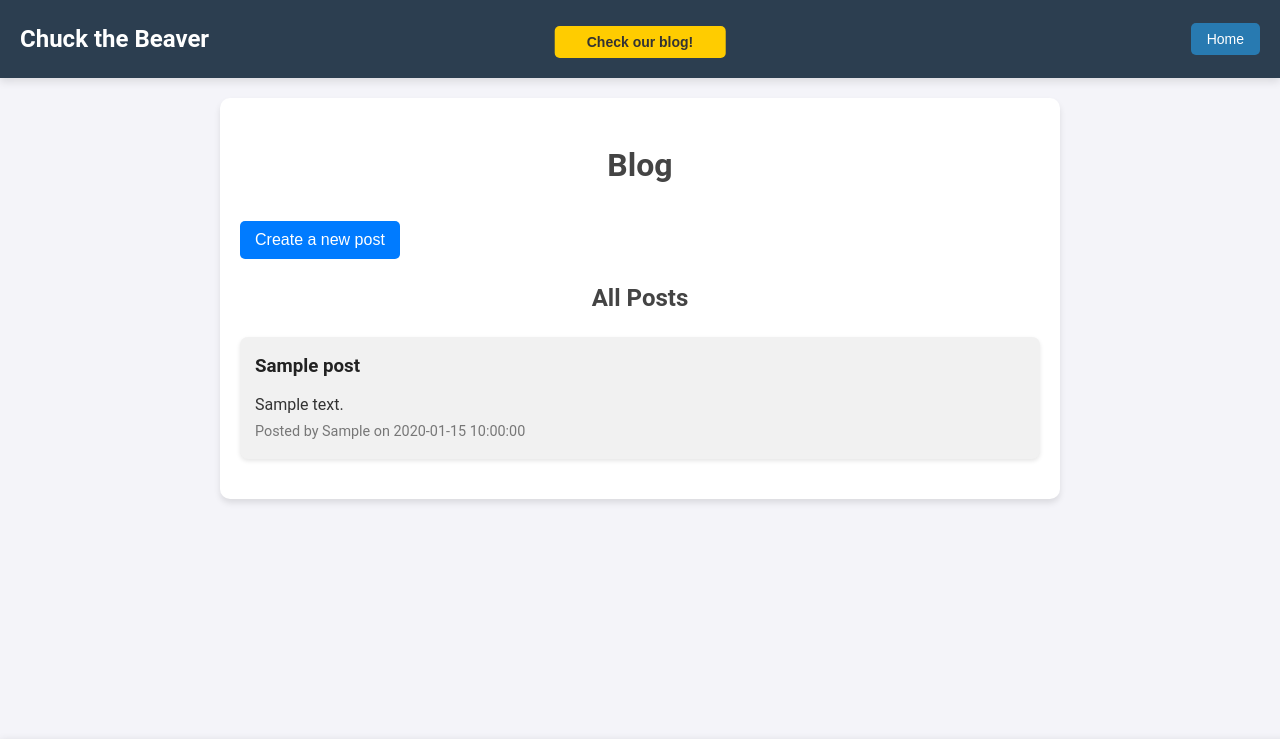
After one commit to LordNecoh/SAW_Project, a PHP site: page /progettoSAW/blog.php in a window 1280 px wide. The commit adds this page. Shown: the top 739 px of the page. Run offline with PHP 8.4, Linux system fonts and the light colour scheme; a user stored in the database is signed in; tables that the repository leaves empty or names only in its code hold one stand-in row (values such as "Sample post"); some libraries are stand-ins or nearby versions.

Commit message:
Blog Started!

```diff
--- /dev/null
+++ b/blog.php
@@ -0,0 +1,70 @@
+<!DOCTYPE html>
+<html lang="en">
+<head>
+    <meta charset="UTF-8">
+    <meta name="viewport" content="width=device-width, initial-scale=1.0">
+    <title>Blog page</title>
+
+    <script src="https://cdn.tiny.cloud/1/588jweagpuzfiwm32ssh4lkeqf5ewgu30b52736hyh6qt6ga/tinymce/7/tinymce.min.js" referrerpolicy="origin"></script>
+    <script src="js/blog.js" defer></script>
+
+    <link rel="stylesheet" href="css/blog.css">
+
+    <link rel="icon" type="image/x-icon" href="images/favicon.ico">
+</head>
+<body>
+    <?php require 'header.php'; ?>
+
+    <?php
+        require_once 'database/connessioneDB.php';
+
+        $isAdmin = isset($_SESSION['admin'])
+    ?>
+
+    <div class="blog-container">
+        <h1>Blog</h1>
+
+        <!-- Sezione per gli admin -->
+        <?php if ($isAdmin): ?>
+            <div class="admin-panel-container">
+                <button id="toggleAdminPanel">Create a new post</button>
+                <div class="admin-panel" id="adminPanel" style="display: none;">
+                    <h2>Create a new post</h2>
+                    <form id="newPostForm">
+                        <input type="text" id="postTitle" name="title" placeholder="Post Title" required>
+                        <textarea id="postContent" name="content"></textarea>
+                        <button type="submit">Publish</button>
+                    </form>
+                    <button id="closeAdminPanel">Close</button>
+                </div>
+            </div>
+        <?php endif; ?>
+
+        <!-- Sezione per visualizzare i post -->
+        <div id="blogPosts">
+            <h2>All Posts</h2>
+            <?php
+            // Recupera i post dal database
+            $query = $conn->query("SELECT * FROM blog_posts ORDER BY created_at DESC");
+            $posts = $query->fetchAll();
+
+            if ($posts):
+                foreach ($posts as $post):
+            ?>
+                    <div class="post">
+                        <h3><?= htmlspecialchars($post['title']) ?></h3>
+                        <div><?= $post['content'] ?></div>
+                        <small>Posted by <?= htmlspecialchars($post['creator']) ?> on <?= htmlspecialchars($post['created_at']) ?></small>
+                    </div>
+            <?php
+                endforeach;
+            else:
+                echo "<p>No posts available.</p>";
+            endif;
+            ?>
+        </div>
+    </div>
+
+    <?php require 'footer.php'; ?>
+</body>
+</html>
--- a/css/adminPage.css
+++ b/css/adminPage.css
@@ -43,7 +43,6 @@ img {
 }
 
 
-
 .button-area button {
     background-color: #007bff; /* Colore blu */
     color: white;
@@ -75,7 +74,6 @@ img {
     line-height: 1.5; /* Migliora la leggibilità */
     grid-column: 1 / -1; /* Occupano due colonne della griglia */
 }
-
 
 .button-area hr {
     border: 0;
--- /dev/null
+++ b/css/blog.css
@@ -0,0 +1,169 @@
+/* Stile generale per la pagina */
+body {
+    font-family: Arial, sans-serif;
+    line-height: 1.6;
+    background-color: #f9f9f9;
+    color: #333;
+    margin: 0;
+    padding: 0;
+}
+
+/* Contenitore principale del blog */
+.blog-container {
+    max-width: 800px;
+    margin: 20px auto;
+    padding: 20px;
+    background: #fff;
+    border-radius: 10px;
+    box-shadow: 0 4px 6px rgba(0, 0, 0, 0.1);
+}
+
+/* Titoli principali */
+h1, h2 {
+    color: #444;
+    margin-bottom: 20px;
+    text-align: center;
+}
+
+/* Post individuali */
+.post {
+    margin-bottom: 20px;
+    padding: 15px;
+    background: #f1f1f1;
+    border-radius: 8px;
+    box-shadow: 0 2px 4px rgba(0, 0, 0, 0.1);
+}
+
+.post h3 {
+    margin: 0 0 10px;
+    color: #222;
+}
+
+.post p {
+    margin: 0 0 10px;
+}
+
+.post small {
+    color: #777;
+    font-size: 0.9em;
+}
+
+/* Sezione admin */
+.admin-panel {
+    margin-bottom: 40px;
+    padding: 20px;
+    background: #e9f5e9;
+    border: 2px solid #4caf50;
+    border-radius: 8px;
+}
+
+.admin-panel h2 {
+    color: #2e7d32;
+}
+
+.admin-panel form {
+    display: flex;
+    flex-direction: column;
+    gap: 5px;
+}
+
+.admin-panel input[type="text"]{
+    width: 97%;
+    padding: 10px;
+    border: 1px solid #ccc;
+    border-radius: 6px;
+    font-size: 1em;
+}
+.admin-panel textarea {
+    width: 100%;
+    padding: 10px;
+    border: 1px solid #ccc;
+    border-radius: 6px;
+    font-size: 1em;
+}
+
+.admin-panel button {
+    align-self: flex-end;
+    padding: 10px 20px;
+    font-size: 1em;
+    color: #fff;
+    background-color: #4caf50;
+    border: none;
+    border-radius: 6px;
+    cursor: pointer;
+    transition: background-color 0.3s ease;
+}
+
+.admin-panel button:hover {
+    background-color: #45a049;
+}
+
+/* Messaggi di errore o successo */
+.alert {
+    padding: 10px;
+    margin-bottom: 20px;
+    border-radius: 6px;
+}
+
+.alert-success {
+    background-color: #e7f4e4;
+    color: #2e7d32;
+    border: 1px solid #4caf50;
+}
+
+.alert-error {
+    background-color: #fdecea;
+    color: #d32f2f;
+    border: 1px solid #f44336;
+}
+
+
+.admin-panel-container {
+    margin: 20px 0;
+    text-align: left;
+}
+
+#toggleAdminPanel, #closeAdminPanel {
+    background-color: #007bff;
+    color: white;
+    border: none;
+    padding: 10px 15px;
+    border-radius: 5px;
+    cursor: pointer;
+    font-size: 1rem;
+    margin-top: 10px;
+    transition: background-color 0.3s;
+}
+
+#toggleAdminPanel:hover, #closeAdminPanel:hover {
+    background-color: #0056b3;
+}
+
+.admin-panel {
+    margin: 20px auto;
+    padding: 20px;
+    border: 1px solid #ddd;
+    border-radius: 5px;
+    background-color: #f9f9f9;
+    max-width: 600px;
+    text-align: left;
+}
+
+
+
+/* Responsività */
+@media (max-width: 600px) {
+    .blog-container {
+        padding: 10px;
+    }
+
+    .admin-panel input[type="text"],
+    .admin-panel textarea {
+        font-size: 0.9em;
+    }
+
+    .admin-panel button {
+        padding: 8px 15px;
+        font-size: 0.9em;
+    }
+}
--- a/css/formModifica.css
+++ b/css/formModifica.css
@@ -83,7 +83,7 @@ button:hover {
 }
 
 #editProfile, #saveProfile, #editPassword {
-    background-color: #007bff;
+    background-color: #006ee5;
 }
 
 #cancelEdit, #cancelPassword {
--- a/css/header.css
+++ b/css/header.css
@@ -1,3 +1,5 @@
+/*  ----    Generali    ----     */
+
 header {
     background-color: #2c3e50;
     color: #ecf0f1;
@@ -36,9 +38,11 @@ body {
     font-size: 20px;
 }
 
+/*  ----   Pulsanti     ----     */
+
 .login-button, .logout-button, .profile-button {
     padding: 8px 16px;
-    background-color: #3498db;
+    background-color: #287ab1;
     color: #fff;
     border: none;
     border-radius: 5px;
@@ -48,14 +52,34 @@ body {
 }
 
 .login-button:hover, .logout-button:hover, .profile-button:hover {
-    background-color: #2980b9;
+    background-color: #1f5a81;
 }
 
 #openProfileBtn {
     margin-left: 10px;
 }
 
-/* Popup (login/profile) */
+.blog-button {
+    padding: 8px 32px;
+    background-color: #ffcc00;
+    color: #333;
+    border: none;
+    border-radius: 5px;
+    font-size: 14px;
+    cursor: pointer;
+    transition: background-color 0.3s ease;
+    position: absolute;
+    left: 50%;
+    transform: translateX(-50%);
+    bottom: 20px;
+    font-weight: bold;  /*Come visto a lezione, scuro su chiaro sembra più sottile*/
+}
+
+.blog-button:hover {
+    background-color: #e6b800;
+}
+
+/*  ----    Popup    ----     */
 .loginPopup, .profilePopup {
     display: none;
     position: absolute;
--- a/css/index.css
+++ b/css/index.css
@@ -137,7 +137,7 @@ h1 {
 }
 
 .amount {
-    color: #007bff;
+    color: #006ee5;
     font-size: 18px;
     margin-bottom: 20px;
 }
--- a/header.php
+++ b/header.php
@@ -11,26 +11,33 @@ if (session_status() === PHP_SESSION_NONE) {
             <h1 class="top-left-title">Chuck the Beaver</h1>
         </div>
 
+        <!-- Centro: Blog -->
+        <div class="navbar-center">
+            <button type="button" id="blogBtn" class="blog-button" onclick="window.location.href='blog.php'">Check our blog!</button>
+        </div>
+
+
+
         <!-- Destra: Login e Profilo -->
         <div class="navbar-right" id="logInfo">
             <?php
             $currentPage = basename($_SERVER['PHP_SELF']);
-            if ($currentPage === 'formModifica.php' || $currentPage === 'formRegistrazione.php' || $currentPage === 'adminPage.php') {
+            if ($currentPage === 'formModifica.php' || $currentPage === 'formRegistrazione.php' || $currentPage === 'adminPage.php' || $currentPage === 'blog.php') {
                 echo '<button type="button" id="backToIndexBtn" class="login-button" onclick="window.location.href=\'index.php\'">Home</button>';
             } else {
                 if (isset($_SESSION['username'])) {
                     echo '<div id="profilePopup" class="profilePopup">';
                     include 'profilePopup.php';
                     echo '</div>';
-                    echo '<span>Benvenuto, ' . htmlspecialchars($_SESSION['username']) . '!</span>';
-                    echo '<button type="button" id="openProfileBtn" class="profile-button">Profilo</button>';
+                    echo '<span>Welcome, ' . htmlspecialchars($_SESSION['username']) . '!</span>';
+                    echo '<button type="button" id="openProfileBtn" class="profile-button">Profile</button>';
                     echo '<button type="button" id="logoutBtn" class="login-button">Logout</button>';
                 } else {
                     echo '<div id="loginPopup" class="loginPopup">';
                     include 'loginPopup.php';
                     echo '</div>';
                     if ($currentPage !== 'formRegistrazione.php') {
-                        echo '<button type="button" id="openLoginBtn" class="login-button">Accedi</button>';
+                        echo '<button type="button" id="openLoginBtn" class="login-button">Login</button>';
                     }
                 }
             }
--- /dev/null
+++ b/js/blog.js
@@ -0,0 +1,63 @@
+document.addEventListener("DOMContentLoaded", () => {
+
+    //    ----  Variabili  ----    //
+
+    //Pannello Admin
+    const toggleButton = document.getElementById("toggleAdminPanel");
+    const closeButton = document.getElementById("closeAdminPanel");
+    const adminPanel = document.getElementById("adminPanel");
+
+    //Creazione Post
+    const newPostForm = document.getElementById("newPostForm");
+
+    //Inizializzazione di TinyMCE
+    tinymce.init({
+        selector: '#postContent',
+        plugins: 'autolink lists link image charmap preview',
+        toolbar: 'undo redo | bold italic | alignleft aligncenter alignright alignjustify | bullist numlist outdent indent',
+    });
+
+    //    ----  Pannello Admin  ----    //
+
+    // Mostra il pannello
+    toggleButton.addEventListener("click", () => {
+        adminPanel.style.display = "block";
+        toggleButton.style.display = "none";
+    });
+
+    // Nasconde il pannello
+    closeButton.addEventListener("click", () => {
+        adminPanel.style.display = "none";
+        toggleButton.style.display = "block";
+    });
+
+    //    ----  Creazione Post  ----    //
+
+
+    if (newPostForm) {
+        newPostForm.addEventListener("submit", (e) => {
+            e.preventDefault();
+
+            const formData = new FormData(newPostForm);
+            formData.append('action', 'createPost');
+            formData.append('content', tinymce.get('postContent').getContent());
+
+            fetch('database/blogActions.php', {
+                method: 'POST',
+                body: formData,
+            })
+                .then(response => response.json())
+                .then(data => {
+                    if (data.success) {
+                        alert("Post published successfully!");
+                        location.reload();
+                    } else {
+                        alert("Error: " + data.error);
+                    }
+                })
+                .catch(error => {
+                    console.error("Unexpected error:", error);
+                });
+        });
+    }
+});
--- a/loginPopup.php
+++ b/loginPopup.php
@@ -10,6 +10,6 @@
         <input type="password" id="pass" name="pass" required>
         <div id="erroreLogin" class="error-message"></div>
         <input type="submit" name="submit" value="Login">
-        <span>Non hai un account? <a href="formRegistrazione.php">Registrati!</a></span>
+        <span>Don't have an account? <a href="formRegistrazione.php">Register!</a></span>
     </form>
 </div>
```
Also changed, not shown: database/blogActions.php (added, +35 -0 lines), database/show_profile.php (+4 -4 lines), formRegistrazione.php (+6 -6 lines), images/favicon.ico, 1 other file.
